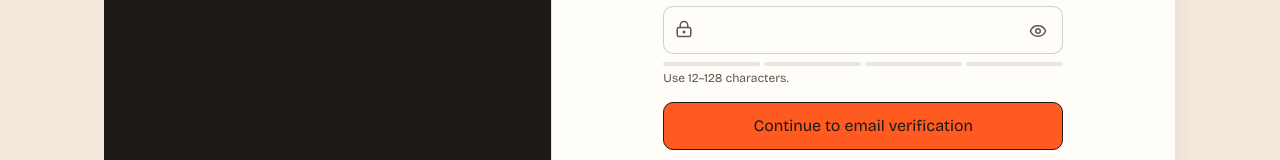
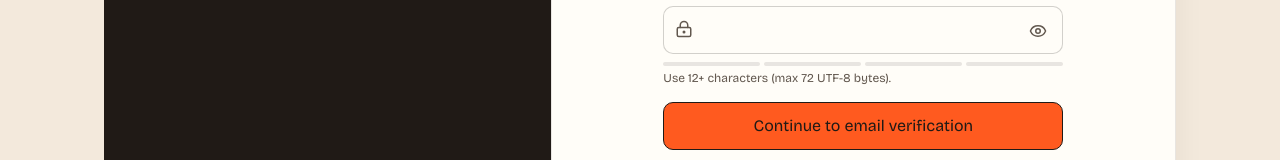
Before and after one commit to suryanshusaini/LinkShift, a React (Vite) app in the folder frontend/: page /signup in a window 1280 px wide. Shown: the part 478-638 px from the top of the page. Built offline with nearby package versions, Linux system fonts and the light colour scheme; no server answers.

Commit message:
fix: align password inputs with bcrypt byte limits

```diff
--- a/frontend/src/Auth.jsx
+++ b/frontend/src/Auth.jsx
@@ -114,7 +114,7 @@ export default function Auth({ mode, setUser }) {
               <form onSubmit={submit} className="mt-7 space-y-4">
                 {isSignup && <div><label htmlFor="name" className="mb-1.5 block text-sm font-semibold">Name</label><div className="relative"><UserRound size={18} className="absolute left-3 top-3.5 text-slate"/><input id="name" required maxLength={100} value={name} onChange={(e)=>setName(e.target.value)} className="autofill-fix h-12 w-full rounded-[10px] border border-ink/20 bg-chalk pl-10 pr-3 text-sm dark:border-white/15 dark:bg-surface dark:text-text-dark" /></div></div>}
                 <div><label htmlFor="email" className="mb-1.5 block text-sm font-semibold">Email</label><div className="relative"><Mail size={18} className="absolute left-3 top-3.5 text-slate"/><input id="email" type="email" autoComplete="email" required maxLength={254} value={email} onChange={(e)=>setEmail(e.target.value)} className="autofill-fix h-12 w-full rounded-[10px] border border-ink/20 bg-chalk pl-10 pr-3 text-sm dark:border-white/15 dark:bg-surface dark:text-text-dark" /></div></div>
-                <div><label htmlFor="password" className="mb-1.5 block text-sm font-semibold">Password</label><div className="relative"><LockKeyhole size={18} className="absolute left-3 top-3.5 text-slate"/><input id="password" type={showPassword ? "text" : "password"} autoComplete={isSignup ? "new-password" : "current-password"} required minLength={isSignup ? 12 : undefined} maxLength={128} value={password} onChange={(e)=>setPassword(e.target.value)} className="autofill-fix h-12 w-full rounded-[10px] border border-ink/20 bg-chalk pl-10 pr-11 text-sm dark:border-white/15 dark:bg-surface dark:text-text-dark" /><button type="button" onClick={()=>setShowPassword((value)=>!value)} className="absolute right-2 top-2 rounded-md p-2 text-slate" aria-label={showPassword ? "Hide password" : "Show password"}>{showPassword ? <EyeOff size={18}/> : <Eye size={18}/>}</button></div>{isSignup && <><div className="mt-2 flex gap-1" aria-label={"Password strength " + passwordScore + " of 4"}>{[0,1,2,3].map((item)=><span key={item} className={"h-1 flex-1 rounded-full " + (item < passwordScore ? "bg-tape" : "bg-ink/10 dark:bg-white/10")}/>)}</div><p className="mt-1 text-xs text-slate dark:text-slate-dark">Use 12–128 characters.</p></>}</div>
+                <div><label htmlFor="password" className="mb-1.5 block text-sm font-semibold">Password</label><div className="relative"><LockKeyhole size={18} className="absolute left-3 top-3.5 text-slate"/><input id="password" type={showPassword ? "text" : "password"} autoComplete={isSignup ? "new-password" : "current-password"} required minLength={isSignup ? 12 : undefined} maxLength={72} value={password} onChange={(e)=>setPassword(e.target.value)} className="autofill-fix h-12 w-full rounded-[10px] border border-ink/20 bg-chalk pl-10 pr-11 text-sm dark:border-white/15 dark:bg-surface dark:text-text-dark" /><button type="button" onClick={()=>setShowPassword((value)=>!value)} className="absolute right-2 top-2 rounded-md p-2 text-slate" aria-label={showPassword ? "Hide password" : "Show password"}>{showPassword ? <EyeOff size={18}/> : <Eye size={18}/>}</button></div>{isSignup && <><div className="mt-2 flex gap-1" aria-label={"Password strength " + passwordScore + " of 4"}>{[0,1,2,3].map((item)=><span key={item} className={"h-1 flex-1 rounded-full " + (item < passwordScore ? "bg-tape" : "bg-ink/10 dark:bg-white/10")}/>)}</div><p className="mt-1 text-xs text-slate dark:text-slate-dark">Use 12+ characters (max 72 UTF-8 bytes).</p></>}</div>
                 <button disabled={loading} className="h-12 w-full rounded-[10px] border-[1.5px] border-ink bg-tape font-semibold text-ink hover:bg-tape-hover disabled:cursor-not-allowed disabled:opacity-60">{loading ? "Please wait…" : isSignup ? "Continue to email verification" : "Sign in"}</button>
               </form>
               {!isSignup && <div className="mt-5 text-center"><Link to="/forgot" className="text-sm font-semibold text-signal hover:underline">Forgot your password?</Link></div>}
```
